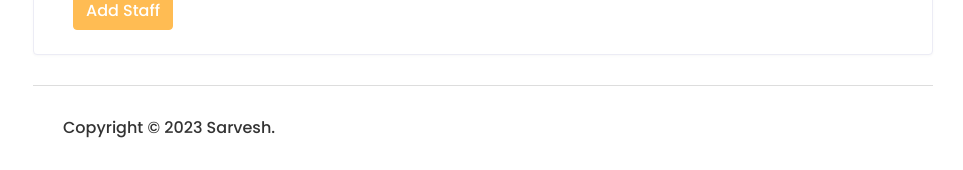
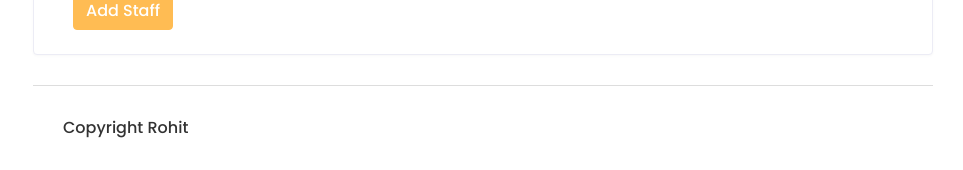
Before and after one commit to RohitKumarkushwaha/Education_Management_System, a Django app: template templates/hod/addstaff.html in a window 1280 px wide. Shown: the part 1211-1381 px from the top of the page, without its empty margins (317-1280 px from the left). Run offline with Django 3.2, Linux system fonts and the light colour scheme; the template is opened without the code that fills it, so the values that code supplies are empty; some libraries are stand-ins or nearby versions.

Commit message:
first commit

```diff
--- a/templates/includes/footer.html
+++ b/templates/includes/footer.html
@@ -1,4 +1,4 @@
 
 <footer>
-    <p>Copyright © 2023 Sarvesh.</p>
+    <p>Copyright Rohit</p>
 </footer>
```
Also changed, not shown: db.sqlite3.
